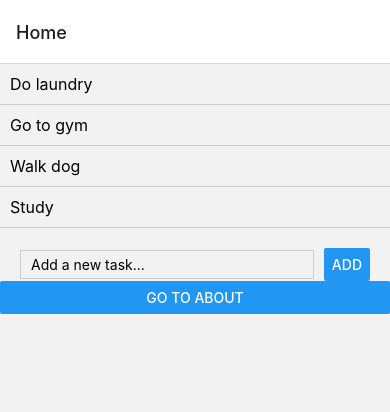
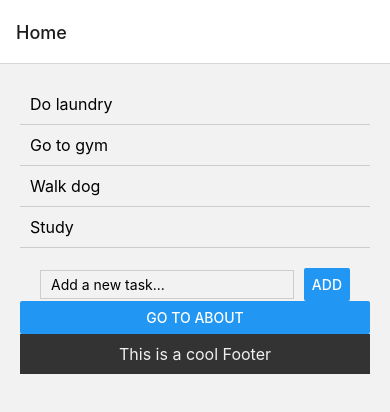
Before and after one commit to Austin-Huynh/AwesomeToDoApp, a React Native app: screen / in a window 390 px wide. Shown: the top 412 px of the page. Built offline with nearby package versions, Linux system fonts and the light colour scheme.

Commit message:
Lab 5 Update Again
Forgot to change file organization and added footer

```diff
--- /dev/null
+++ b/src/components/Footer.jsx
@@ -0,0 +1,24 @@
+import React from 'react';
+import {View, Text, StyleSheet} from 'react-native';
+
+const Footer = () => {
+  return (
+    <View style={styles.footer}>
+      <Text style={styles.text}>This is a cool Footer</Text>
+    </View>
+  );
+};
+
+const styles = StyleSheet.create({
+  footer: {
+    backgroundColor: '#333',
+    padding: 10,
+    alignItems: 'center',
+  },
+  text: {
+    fontSize: 16,
+    color: '#f0f0f0',
+  },
+});
+
+export default Footer;
--- /dev/null
+++ b/src/layouts/MainLayout.jsx
@@ -0,0 +1,21 @@
+import React from 'react';
+import {View, StyleSheet} from 'react-native';
+import Footer from '../components/Footer';
+
+const MainLayout = ({children}) => {
+  return (
+    <View style={styles.container}>
+      {children}
+      <Footer />
+    </View>
+  );
+};
+
+const styles = StyleSheet.create({
+  container: {
+    flex: 1,
+    padding: 20,
+  },
+});
+
+export default MainLayout;
--- a/src/screens/About.jsx
+++ b/src/screens/About.jsx
@@ -1,14 +1,17 @@
 import React from 'react';
 import {View, Text} from 'react-native';
+import MainLayout from '../layouts/MainLayout';
 
 function About({}) {
   return (
     <>
-      <View>
-        <Text>Austin's Awesome To Do List App</Text>
-        <Text>Created by: Austin Huynh</Text>
-        <Text>Version: 1.0.0</Text>
-      </View>
+      <MainLayout>
+        <View>
+          <Text>Austin's Awesome To Do List App</Text>
+          <Text>Created by: Austin Huynh</Text>
+          <Text>Version: 1.0.0</Text>
+        </View>
+      </MainLayout>
     </>
   );
 }
--- a/src/screens/Home.jsx
+++ b/src/screens/Home.jsx
@@ -1,7 +1,8 @@
 import React from 'react';
 import {SafeAreaView, Button} from 'react-native';
-import ToDoList from '../ToDoList';
-import ToDoForm from '../ToDoForm';
+import ToDoList from '../components/ToDoList';
+import ToDoForm from '../components/ToDoForm';
+import MainLayout from '../layouts/MainLayout';
 
 function Home({navigation}) {
   const [tasks, setTasks] = React.useState([
@@ -17,6 +18,7 @@ function Home({navigation}) {
 
   return (
     <>
+      <MainLayout>
         <SafeAreaView>
           <ToDoList tasks={tasks} />
           <ToDoForm onAddTask={handleAddTask} />
@@ -25,6 +27,7 @@ function Home({navigation}) {
           title="Go to About"
           onPress={() => navigation.navigate('About')}
         />
+      </MainLayout>
     </>
   );
 }
```
Also changed, not shown: src/components/ToDoForm.jsx (renamed from src/ToDoForm.jsx), src/components/ToDoList.jsx (renamed from src/ToDoList.jsx). Lines whose indentation alone changed are shown as unchanged.
